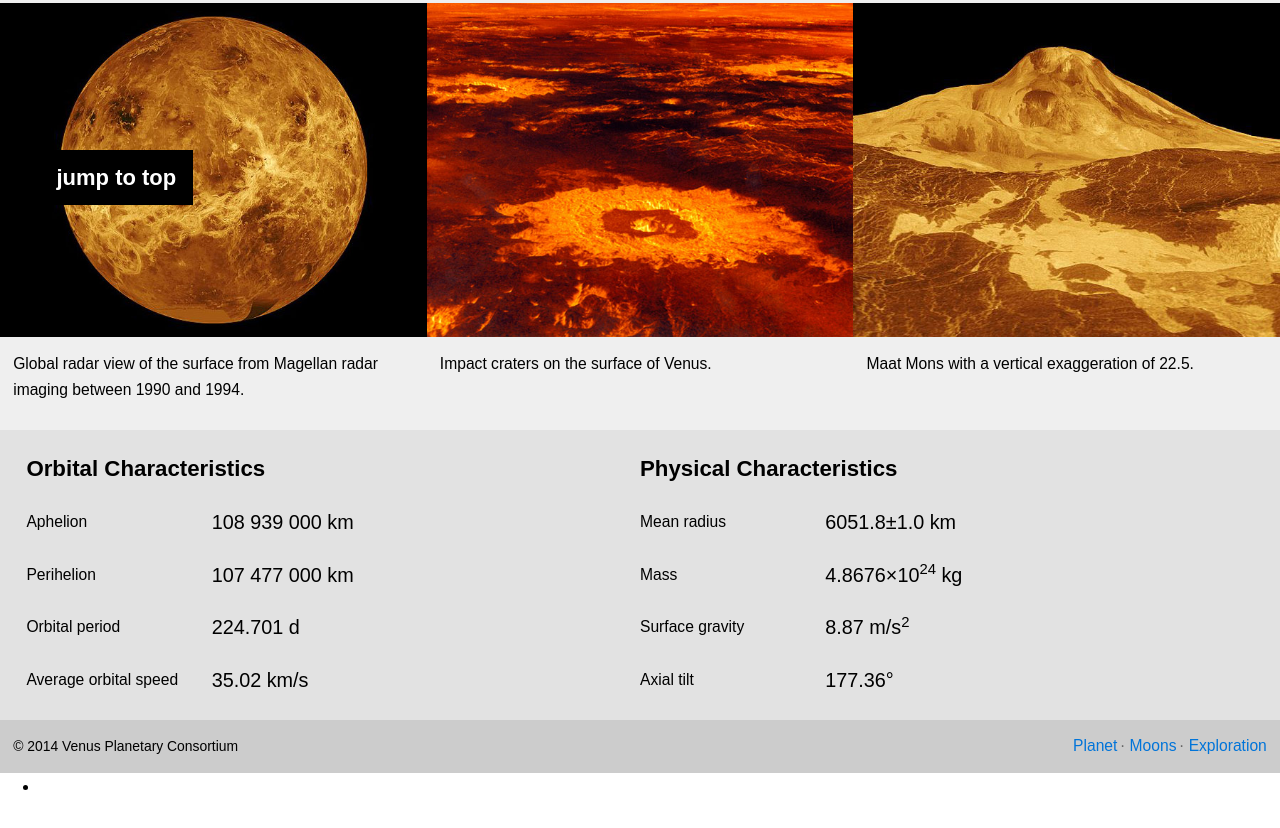
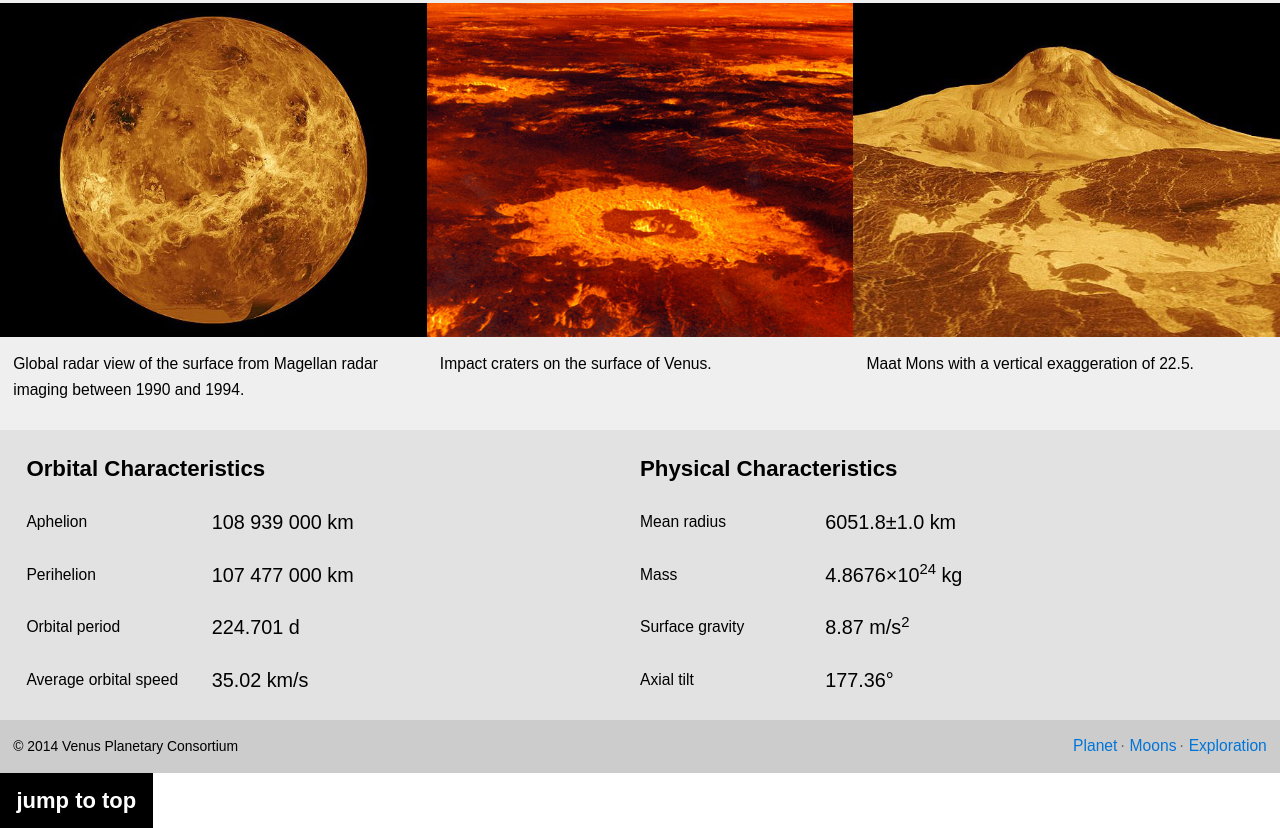
Before and after one commit to goug0035/dsn1675-planet-website, a plain HTML site: page index.html in a window 1280 px wide. Shown: the part 661-1489 px from the top of the page. Drawn offline with Linux system fonts and the light colour scheme.

Commit message:
accessability
fix jump to top

```diff
--- a/css/main.css
+++ b/css/main.css
@@ -65,8 +65,14 @@ body {
     text-decoration: none;
 }
 
-skip-links a:focus {
+.skip-links a:focus {
     top:0;
+}
+
+.top-link {
+    margin: 0;
+    padding: 0;
+    list-style-type: none;
 }
 
 .top-link a:focus {
@@ -75,7 +81,6 @@ skip-links a:focus {
 
 .top-link a {
     position: absolute;
-    bottom: -3em;
     padding: 0.5em 0.75em;
     background-color: #000;
     color: #fff;
```
